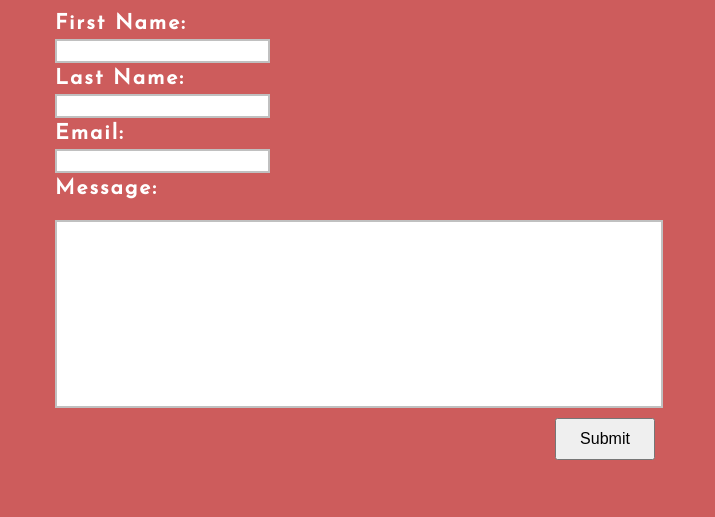
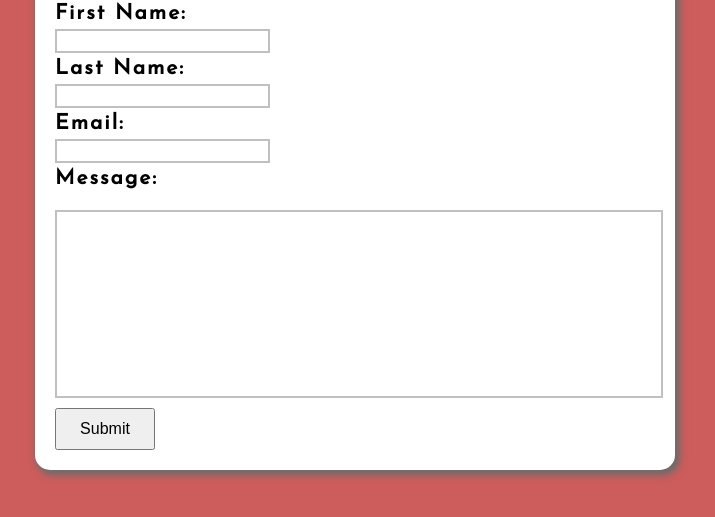
Before and after one commit to anrincon11/hw_listeners_rincon_amanda, a plain HTML site: page index.html in a window 1280 px wide. Shown: the part 147-664 px from the top of the page, without its empty margins (285-1000 px from the left). Drawn offline with Linux system fonts and the light colour scheme.

Commit message:
add more styling to the form

```diff
--- a/css/main.css
+++ b/css/main.css
@@ -2,7 +2,7 @@ body {
 	background-color: #cd5c5c;
 	font-family: 'Josefin Sans', sans-serif;
 	font-weight: bold;
-	color: #ffffff;
+	color: #000000;
 }
 
 h1 {
@@ -12,7 +12,13 @@ h1 {
 .container {
 	width: 600px;
 	margin: auto;
-	padding-top: 80px;
+	margin-top: 50px;
+	padding: 20px;
+	background-color: #ffffff;
+	-webkit-border-radius: 15px 15px 15px 15px;
+	border-radius: 15px 15px 15px 15px;
+	-webkit-box-shadow: 3px 3px 7px 2px #6B6B6B;
+	box-shadow: 3px 3px 7px 2px #6B6B6B;
 }
 
 label {
@@ -46,7 +52,6 @@ textarea{
 	width: 100px;
 	padding: 10px;
 	margin-top: 10px;
-	float: right;
 	color: #000000;
 }
 
```
